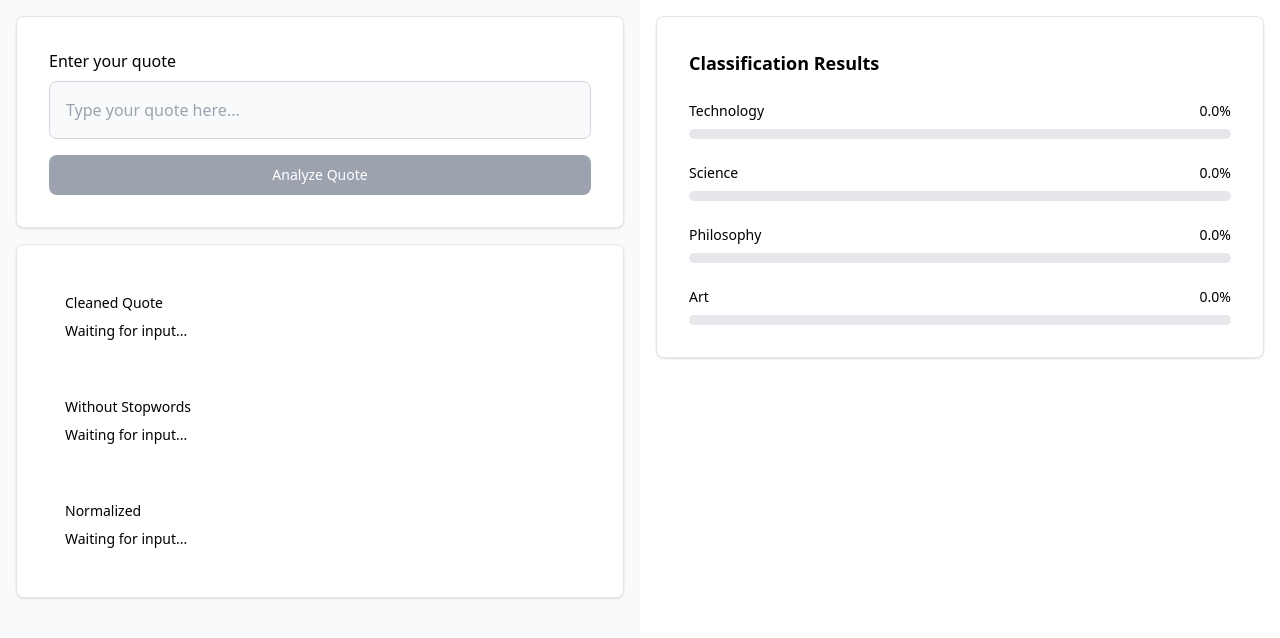
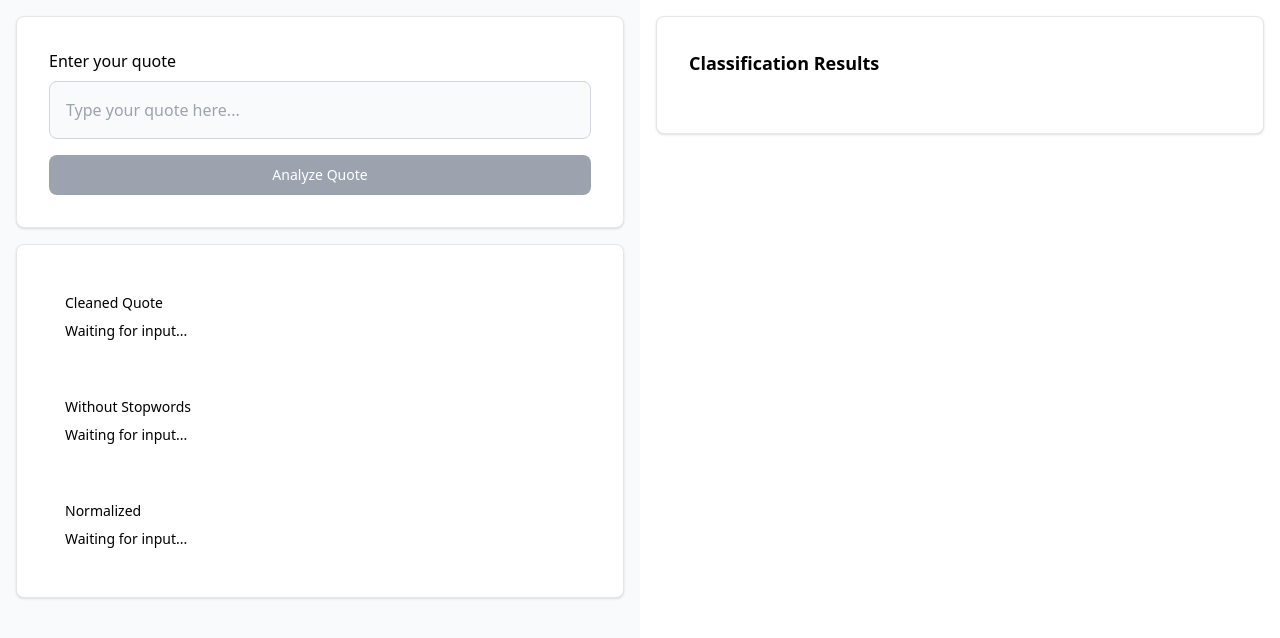
Before and after one commit to 3omarQ/quote-classifier, a React (Create React App) app in the folder frontend/: page / in a window 1280 px wide. Shown: the top 638 px of the page. Built offline with nearby package versions, Linux system fonts and the light colour scheme.

Commit message:
Link frontend with backend API

```diff
--- a/frontend/src/App.js
+++ b/frontend/src/App.js
@@ -9,46 +9,53 @@ import 'react-toastify/dist/ReactToastify.css';
 
 
 function App() {
-
   const [isProcessing, setIsProcessing] = useState(false);
   const [processingSteps, setProcessingSteps] = useState([
     { label: "Cleaned Quote", text: "" },
     { label: "Without Stopwords", text: "" },
     { label: "Normalized", text: "" },
   ]);
-  const [classificationResults, setClassificationResults] = useState([
-    { class: "Technology", probability: 0 },
-    { class: "Science", probability: 0 },
-    { class: "Philosophy", probability: 0 },
-    { class: "Art", probability: 0 },
-  ]);
+  const [classificationResults, setClassificationResults] = useState([]);
 
   const handleQuoteSubmit = async (quote) => {
     setIsProcessing(true);
     try {
-      // Here you would make the actual API calls to your Python backend
-      // For now, we'll simulate the processing with a timeout
-      await new Promise(resolve => setTimeout(resolve, 1500));
+      const response = await fetch("http://127.0.0.1:5000/predict", {
+        method: "POST",
+        headers: {
+          "Content-Type": "application/json",
+        },
+        body: JSON.stringify({ quote }),
+      });
 
-      // Simulate processing steps
+      if (!response.ok) {
+        throw new Error("Failed to fetch data from the backend");
+      }
+
+      const data = await response.json();
+
+      console.log(data)
+
       setProcessingSteps([
-        { label: "Cleaned Quote", text: quote.toLowerCase() },
-        { label: "Without Stopwords", text: quote.split(" ").filter(word => word.length > 3).join(" ") },
-        { label: "Lemmatized", text: quote.split(" ").map(word => word.replace(/ing$/, "")).join(" ") },
+        { label: "Cleaned Quote", text: data.cleaned_quote || "N/A" },
+        { label: "Without Stopwords", text: data.without_stopwords || "N/A" },
+        { label: "Normalized", text: data.normalized || "N/A" },
       ]);
-      // Simulate classification results
-      setClassificationResults([
-        { class: "Technology", probability: Math.random() },
-        { class: "Science", probability: Math.random() },
-        { class: "Philosophy", probability: Math.random() },
-        { class: "Art", probability: Math.random() },
-      ]);
+
+      setClassificationResults(
+        data.all_probabilities.map((item) => ({
+          category: item.category,
+          probability: item.probability,
+        }))
+      );
     } catch (error) {
-      toast.error(error);
+      console.error("Error submitting the quote:", error);
+      toast.error("Error processing the quote. Please try again.");
     } finally {
       setIsProcessing(false);
     }
   };
+
   return (
     <div className="flex h-screen items-center">
       <div className='flex-col h-screen w-1/2 bg-gray-50 '>
--- a/frontend/src/Components/Results.jsx
+++ b/frontend/src/Components/Results.jsx
@@ -9,13 +9,13 @@ function Results({ results }) {
         {results.map((result, index) => (
           <div key={index} className="space-y-2 fade-in">
             <div className="flex justify-between text-sm">
-              <span className="font-medium">{result.class}</span>
+              <span className="font-medium">{result.category}</span>
               <span className="text-muted-foreground">
                 {(result.probability * 100).toFixed(1)}%
               </span>
             </div>
-            <div class="w-full bg-gray-200 rounded-full h-2.5 mb-4 dark:bg-gray-700">
-            <div class="bg-gray-600 h-2.5 rounded-full dark:bg-gray-300" style={{ width: `${result.probability*100}%` }}></div>
+            <div className="w-full bg-gray-200 rounded-full h-2.5 mb-4 dark:bg-gray-700">
+            <div className="bg-gray-600 h-2.5 rounded-full dark:bg-gray-300" style={{ width: `${result.probability*100}%` }}></div>
             </div>
           </div>
         ))}
```
